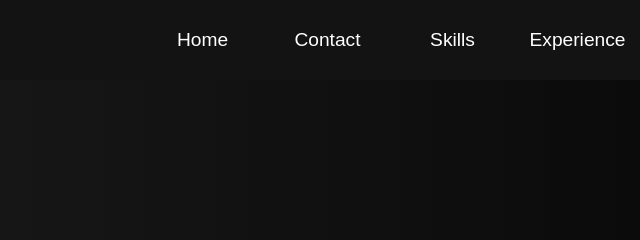
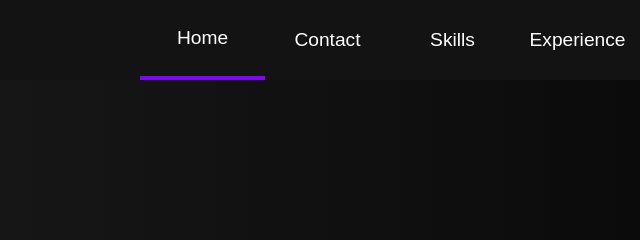
Before and after one commit to AndrewMinyoungKim/Portfolio-Website-2021, a plain HTML site: page index.html in a window 1280 px wide. Shown: the top 240 px of the page, 0-640 px from the left. Drawn offline with Linux system fonts and the light colour scheme.

Commit message:
added more

```diff
--- a/app.js
+++ b/app.js
@@ -19,16 +19,29 @@ const highlightMenu = () => {
     const awardsMenu = document.querySelector('#awards-page')
     const moreMenu = document.querySelector('#more-page')
     let scrollPos = window.scrollY
+    console.log(scrollPos)
 
-    if(window.innerWidth > 960 && scrollPos < 600) {
-        // removeHighlightMenu()
-        homeMenu.classList.add('.highlight')
-    }else if(window.innerWidth > 960 && scrollPos < 600) {
-        // removeHighlightMenu()
-        contactMenu.classList.add('.highlight')
+    if(window.innerWidth > 960 && scrollPos < 800) {
+        removeHighlightMenu()
+        homeMenu.classList.add('highlight')
+        return
+    }else if(window.innerWidth > 960 && scrollPos < 1300) {
+        removeHighlightMenu()
+        contactMenu.classList.add('highlight')
+        return
+    }else if(window.innerWidth > 960 && scrollPos < 1700) {
+        removeHighlightMenu()
+        skillsMenu.classList.add('highlight')
+        return
     }
-}
 
+    if((elem && window.innerWidth < 960 && scrollPos < 600) || elem) {
+        elem.classList.remove('highlight')
+    }
+};
+
+window.addEventListener('scroll', highlightMenu)
+window.addEventListener('click', highlightMenu)
 
 const removeHighlightMenu = () => {
     const elem = document.querySelector('.highlight')
@@ -49,10 +62,9 @@ const removeHighlightMenu = () => {
     educationMenu.classList.remove('highlight')
     awardsMenu.classList.remove('highlight')
     moreMenu.classList.remove('highlight')
-}
+};
 
-window.addEventListener('scroll', highlightMenu)
-window.addEventListener('click', highlightMenu)
+
 
 const hideMobileMenu = () => {
     const menuBars = document.querySelector('.is-active')
--- a/index.html
+++ b/index.html
@@ -143,8 +143,16 @@
                 <p>Checkers</p>
             </div>
             <div class="projects__item">
+                <h2>Connect 4</h2>
+                <p>Connect 4</p>
+            </div>
+            <div class="projects__item">
                 <h2>Mastermind</h2>
                 <p>Mastermind</p>
+            </div>
+            <div class="projects__item">
+                <h2>Minesweeper</h2>
+                <p>Minesweeper</p>
             </div>
             <div class="projects__item">
                 <h2>Dance Dance Revolution</h2>
--- a/styles.css
+++ b/styles.css
@@ -62,9 +62,6 @@
     /* transition: all 0.3s ease; */
 }
 
-.highlight {
-    border-bottom: 4px solid rgb(132, 0, 255);
-}
 
 /* Navbar Mobile Support */
 
```
